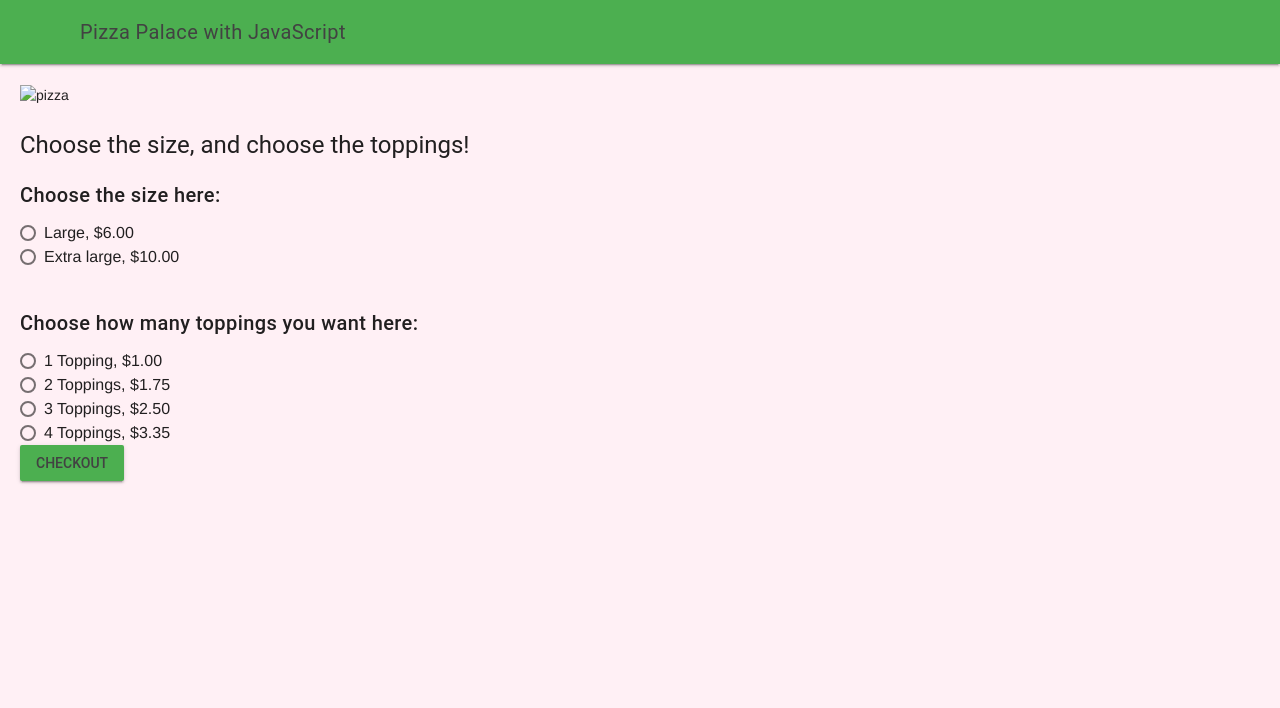
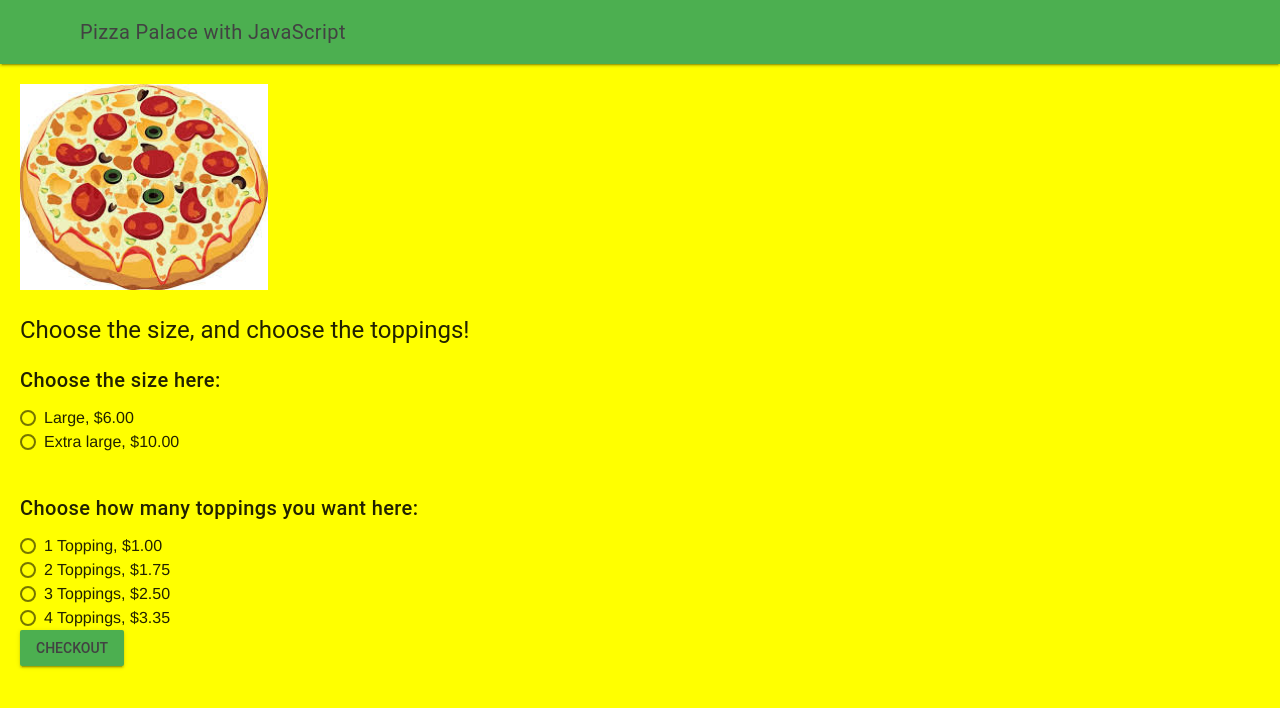
Before and after one commit to Emmanuel-Fofeyin/ICS20assignment4-html, a plain HTML site: page index.html in a window 1280 px wide. Drawn offline with nearby package versions, Linux system fonts and the light colour scheme.

Commit message:
fixed errors

```diff
--- a/css/style.css
+++ b/css/style.css
@@ -10,7 +10,7 @@
 }
 
 body {
-  background-color: lavenderblush;
+  background-color: yellow;
 }
 
 p {
--- a/index.html
+++ b/index.html
@@ -31,7 +31,7 @@
         </div>
       </header>
       <main class = "mdl-layout__content">
-        <img src="./image/p.jpg" alt="pizza" width="20%" height="auto" />
+        <img src="./images/p.jpg" alt="pizza" width="20%" height="auto" />
         <!-- basic text -->
         <h4>Choose the size, and choose the toppings!</h4>
         <form>
```
